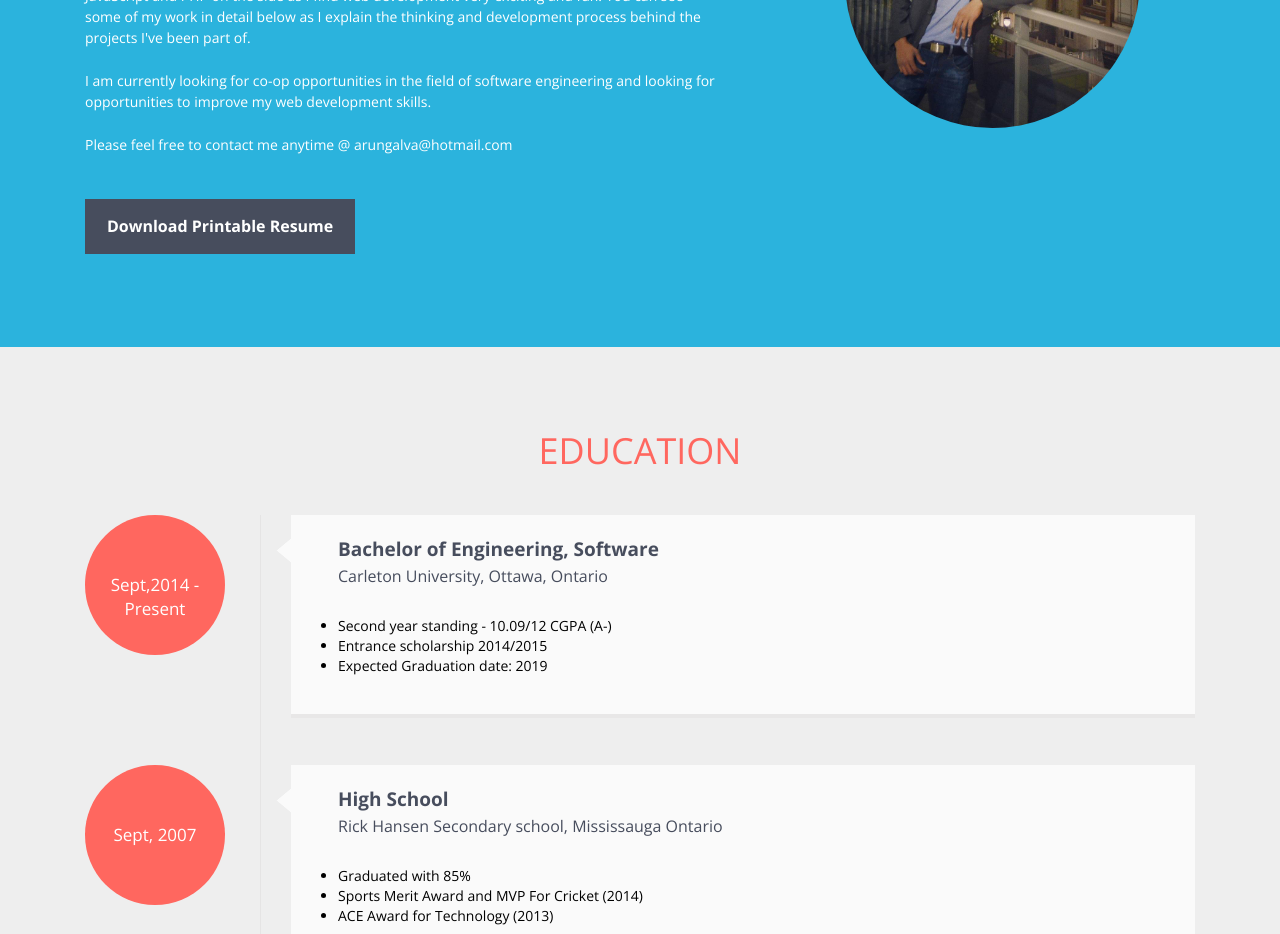
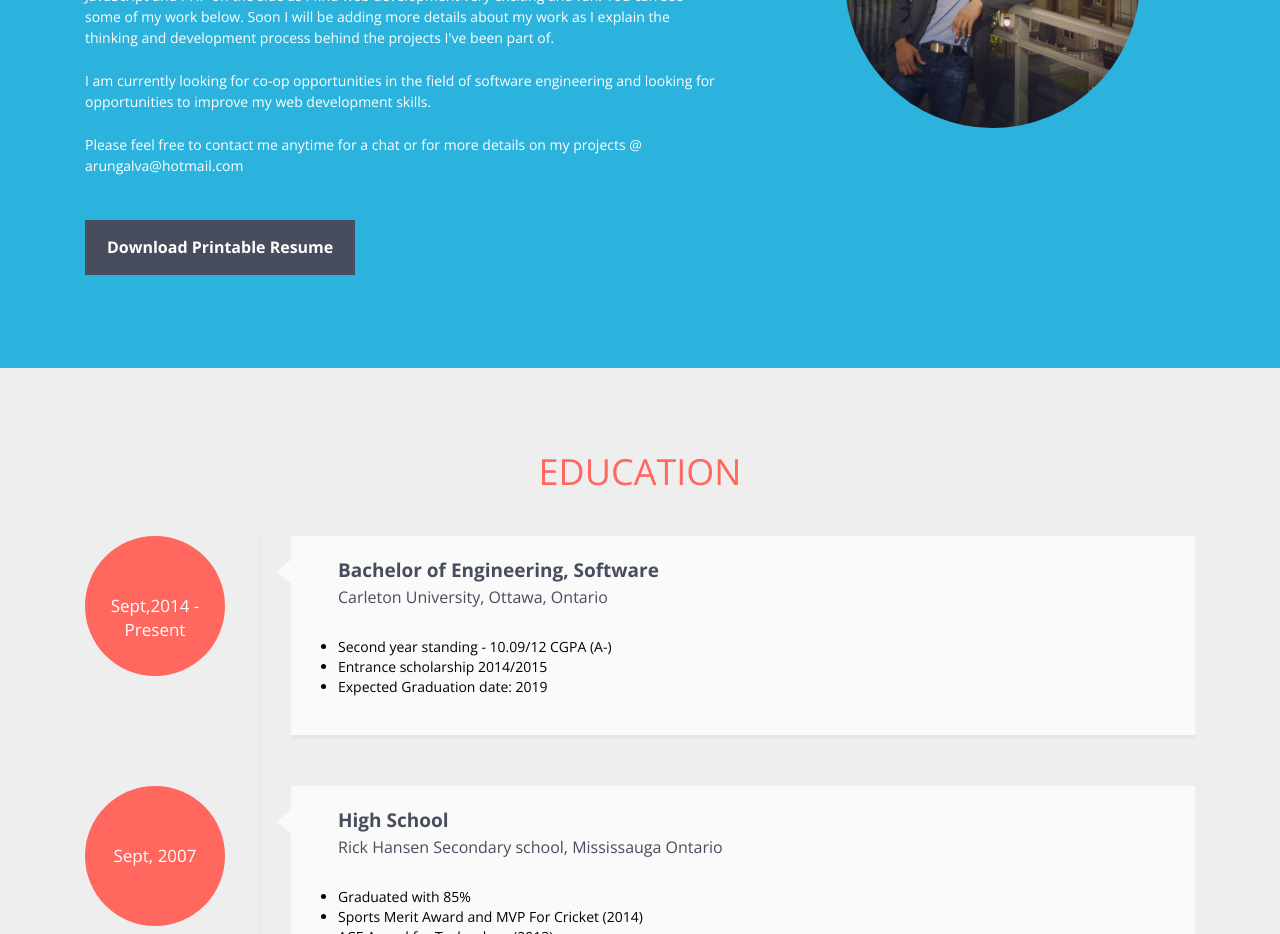
Before and after one commit to arungalva/arungalva.github.io, a plain HTML site: page index.html in a window 1280 px wide. Shown: the part 1200-2134 px from the top of the page. Drawn offline with nearby package versions, Linux system fonts and the light colour scheme.

Commit message:
Update index.html

```diff
--- a/index.html
+++ b/index.html
@@ -85,7 +85,7 @@
         <div class=" col-xs-12 col-sm-12 col-md-7 col-lg-7">
           <h3>Arun Galva</h3>
           <h4 class="subHeading">2nd Year Software Engieering @ Carleton U</h4>
-	  <p>Hello World <span style="font-size:30px;">&#9786</span>. My name is Arun Galva and I am a software engineering student. I enjoy using computer programming as a tool to solve real world problems. I am an enthusiastic learner that is always looking to learn new languages or libraries that are good, exciting and fun. Other than the programming languages we learn in school, I learned web languages such as HTML, CSS, JavaScript and PHP on the side as I find web development very exciting and fun. You can see some of my work in detail below as I explain the thinking and development process behind the projects I've been part of. <p>I am currently looking for co-op opportunities in the field of software engineering and looking for opportunities to improve my web development skills.</p><p>Please feel free to contact me anytime @ <a href="mailto:arungalva@hotmail.com">arungalva@hotmail.com</a></p></p> <a href="#" class="bntDownload">Download Printable Resume</a> </div>
+	  <p>Hello World <span style="font-size:30px;">&#9786</span>. My name is Arun Galva and I am a software engineering student. I enjoy using computer programming as a tool to solve real world problems. I am an enthusiastic learner that is always looking to learn new languages or libraries that are good, exciting and fun. Other than the programming languages we learn in school, I learned web languages such as HTML, CSS, JavaScript and PHP on the side as I find web development very exciting and fun. You can see some of my work below. Soon I will be adding more details about my work as I explain the thinking and development process behind the projects I've been part of. <p>I am currently looking for co-op opportunities in the field of software engineering and looking for opportunities to improve my web development skills.</p><p>Please feel free to contact me anytime for a chat or for more details on my projects @ <a href="mailto:arungalva@hotmail.com">arungalva@hotmail.com</a></p></p> <a href="#" class="bntDownload">Download Printable Resume</a> </div>
         <div class=" col-xs-12 col-sm-12 col-md-4 col-lg-4 col-md-offset-1 col-lg-offset-1 proPic"> <img src="images/about-me-image.jpg" alt="" class="img-circle topmar"> </div>
       </div>
     </div>
```
